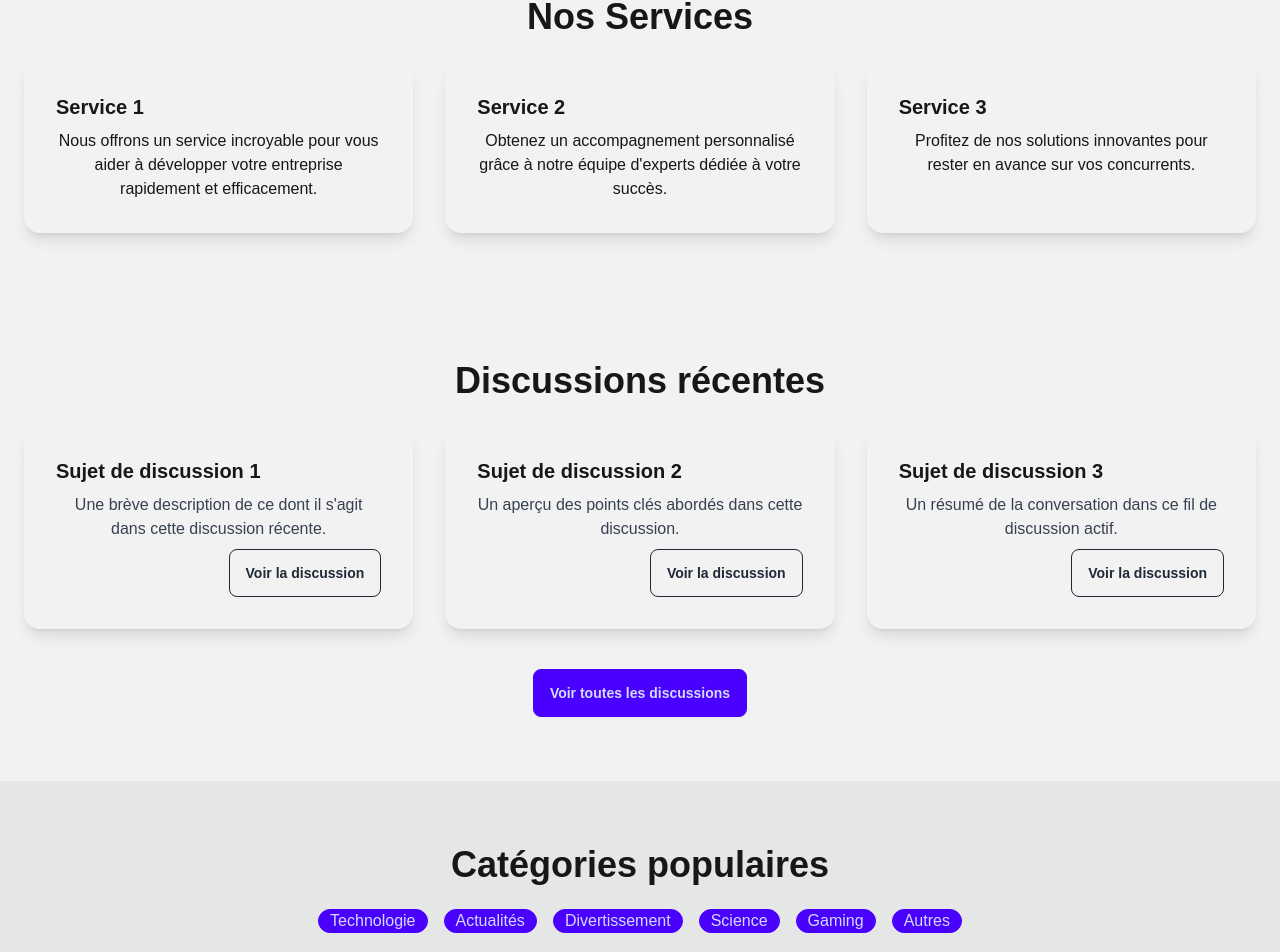
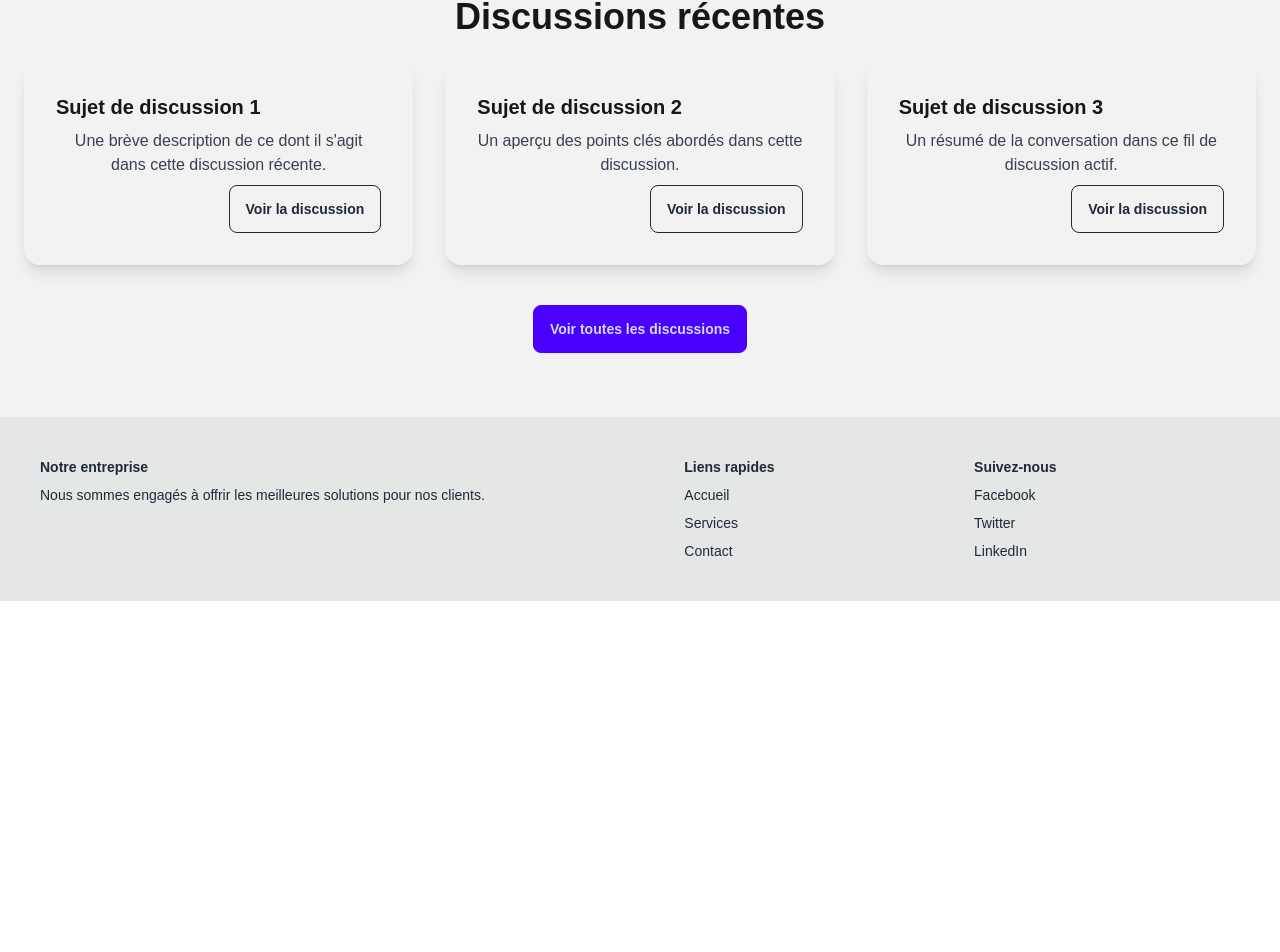
Before and after one commit to Ozomozyan/SafeSpeak, a Next.js app in the folder frontend/: page /accueil in a window 1280 px wide. Shown: the part 134-1086 px from the top of the page. After the commit the page ends 800 px from the top, so only its background shows below. Built offline with nearby package versions, Linux system fonts and the light colour scheme.

Commit message:
amélioration

```diff
--- a/frontend/src/app/accueil/page.tsx
+++ b/frontend/src/app/accueil/page.tsx
@@ -5,38 +5,6 @@ const Acceuil: React.FC = () => {
     return (
         <div className="bg-base-200">
             <Navbar />
-
-
-            {/* Section Services */}
-            <section className="py-16 text-center">
-                <h2 className="text-4xl font-bold mb-6">Nos Services</h2>
-                <div className="grid grid-cols-1 md:grid-cols-3 gap-8 px-6">
-                    <div className="card shadow-lg">
-                        <div className="card-body">
-                            <h3 className="card-title text-xl font-bold">Service 1</h3>
-                            <p>
-                                Nous offrons un service incroyable pour vous aider à développer votre entreprise rapidement et efficacement.
-                            </p>
-                        </div>
-                    </div>
-                    <div className="card shadow-lg">
-                        <div className="card-body">
-                            <h3 className="card-title text-xl font-bold">Service 2</h3>
-                            <p>
-                                Obtenez un accompagnement personnalisé grâce à notre équipe d'experts dédiée à votre succès.
-                            </p>
-                        </div>
-                    </div>
-                    <div className="card shadow-lg">
-                        <div className="card-body">
-                            <h3 className="card-title text-xl font-bold">Service 3</h3>
-                            <p>
-                                Profitez de nos solutions innovantes pour rester en avance sur vos concurrents.
-                            </p>
-                        </div>
-                    </div>
-                </div>
-            </section>
 
             {/* Section Discussions Récentes */}
             <section className="py-16 text-center">
@@ -75,19 +43,6 @@ const Acceuil: React.FC = () => {
                 </div>
             </section>
 
-            {/* Section Catégories */}
-            <section className="py-16 bg-base-300">
-                <h2 className="text-4xl font-bold text-center mb-6">Catégories populaires</h2>
-                <div className="flex flex-wrap justify-center gap-4 px-6">
-                    <div className="badge badge-lg badge-primary">Technologie</div>
-                    <div className="badge badge-lg badge-primary">Actualités</div>
-                    <div className="badge badge-lg badge-primary">Divertissement</div>
-                    <div className="badge badge-lg badge-primary">Science</div>
-                    <div className="badge badge-lg badge-primary">Gaming</div>
-                    <div className="badge badge-lg badge-primary">Autres</div>
-                </div>
-            </section>
-
             {/* Footer */}
             <footer className="footer p-10 bg-base-300 text-base-content">
                 <div>
--- a/frontend/src/app/page.tsx
+++ b/frontend/src/app/page.tsx
@@ -19,7 +19,7 @@ const App: React.FC = () => {
       {/* Hero Section */}
       <header
         className="min-h-screen bg-cover bg-center flex flex-col items-center justify-center text-white"
-        style={{ backgroundImage: 'url("https://img.daisyui.com/images/stock/photo-1494253109108-2e30c049369b.webp")' }}
+        style={{ backgroundImage: 'url("https://files.oaiusercontent.com/file-8kaAMRwliCy7jvYv410BCzFo?se=2024-09-26T08%3A01%3A22Z&sp=r&sv=2024-08-04&sr=b&rscc=max-age%3D604800%2C%20immutable%2C%20private&rscd=attachment%3B%20filename%3D60faacef-c9ce-4cd4-baf0-996ee7f89b1c.webp&sig=9DbCfZw/eDCEH9Co6axgmb%2BSf5jqZGxYzrdJ4TnSSaw%3D")' }}
       >
         <div className="text-center max-w-xl">
           <h1 className="text-6xl font-bold">Bienvenue sur le Forum</h1>
@@ -43,7 +43,6 @@ const App: React.FC = () => {
           <h4 className="font-bold">Liens utiles</h4>
           <a className="link link-hover">Accueil</a>
           <a className="link link-hover">Discussions</a>
-          <a className="link link-hover">Catégories</a>
         </div>
         <div>
           <h4 className="font-bold">Ressources</h4>
--- a/frontend/src/components/navbar.tsx
+++ b/frontend/src/components/navbar.tsx
@@ -23,7 +23,6 @@ const Navbar: React.FC = () => {
                         <li>
                             <a className="justify-between">
                                 Profile
-                                <span className="badge">New</span>
                             </a>
                         </li>
                         <li><a>Settings</a></li>
```
